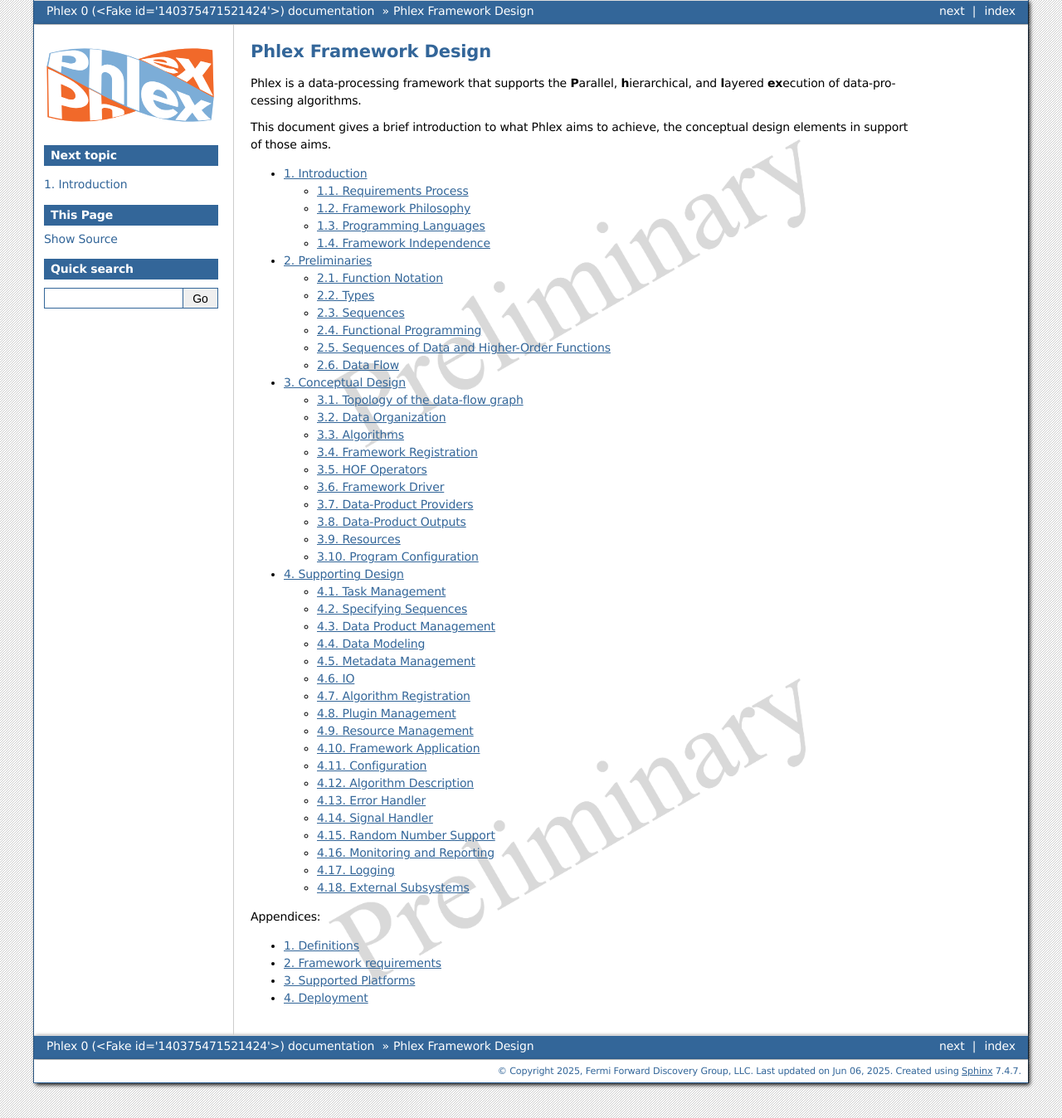
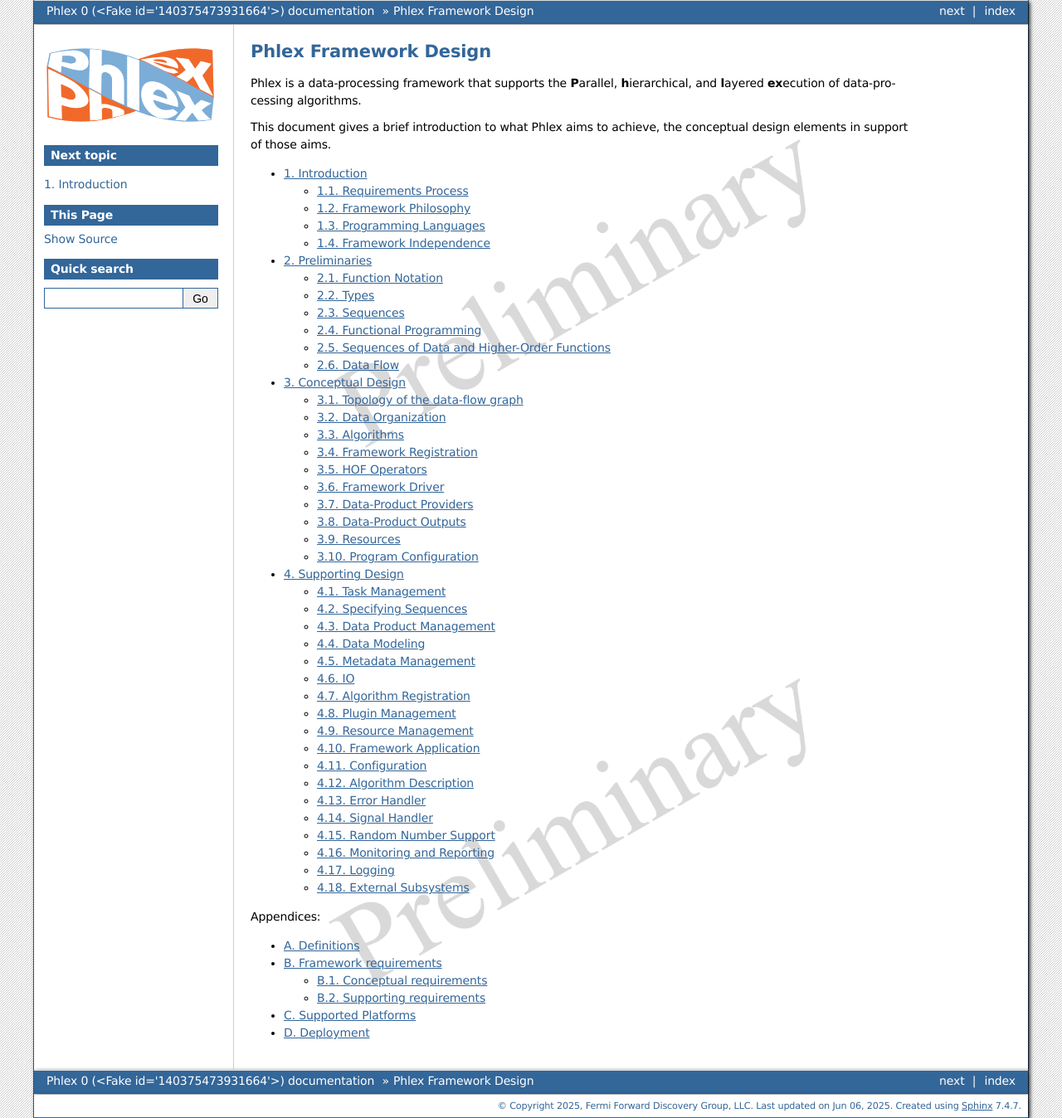
Before and after one commit to Framework-R-D/phlex-design, a Sphinx documentation site: the page built from doc/index.rst, in a window 1280 px wide. Shown: the whole page at 83% size. Built offline with Sphinx 7.4.7, drawn with Linux system fonts in a browser that asks for light colours; formulas are drawn with MathJax 3; part of the change alters nothing that is shown.

```diff
--- /dev/null
+++ b/doc/_extensions/appendix.py
@@ -0,0 +1,77 @@
+# Copy of https://github.com/heig-tin-info/handout/blob/master/extensions/appendix.py
+
+""" Rename section number with alphabetic letters for ``.. appendix``
+"""
+import string
+from docutils import nodes
+from sphinx.environment.collectors.toctree import TocTreeCollector
+from sphinx.directives.other import TocTree
+from sphinx import addnodes
+from typing import cast
+
+
+def alphabize(n):
+    """Convert a number to a alphabet number (such as Excel columns)."""
+    out = ""
+    while n > 0:
+        n, remainder = divmod(n - 1, len(string.ascii_uppercase))
+        out = string.ascii_uppercase[remainder] + out
+    return out
+
+
+def to_letter(secnum):
+    if not secnum or len(secnum) == 0:
+        return secnum
+
+    secnum = list(secnum)
+    return tuple([alphabize(secnum[0])] + secnum[1:])
+
+
+class AppendixDirective(TocTree):
+    def run(self):
+        ret = super().run()
+        ret[0][0]['appendix'] = True
+        return ret
+
+
+class Collector(TocTreeCollector):
+    def parse_tree(self, env):
+        def _walk_toc(node, titlenode, appendix=False):
+            for subnode in node.children:
+                if isinstance(subnode, (nodes.bullet_list, nodes.list_item, addnodes.only)):
+                    _walk_toc(subnode, titlenode, appendix)
+                elif isinstance(subnode, addnodes.compact_paragraph) and appendix:
+                    reference = cast(nodes.reference, subnode[0])
+                    reference['secnumber'] = to_letter(reference['secnumber'])
+                elif isinstance(subnode, addnodes.toctree):
+                    _walk_toctree(subnode)
+
+        def _walk_toctree(toctreenode: addnodes.toctree, appendix=False) -> None:
+            for (_, ref) in toctreenode['entries']:
+                if ref in env.tocs:
+                    _walk_toc(env.tocs[ref], env.titles.get(ref), appendix)
+
+                    if appendix:
+                        env.toc_secnumbers[ref] = {k: to_letter(v)
+                            for k, v in env.toc_secnumbers[ref].items()}
+
+        for docname in env.numbered_toctrees:
+            doctree = env.get_doctree(docname)
+            for toctreenode in doctree.traverse(addnodes.toctree):
+                appendix = toctreenode.get('appendix', False)
+                _walk_toctree(toctreenode, appendix)
+
+    def assign_section_numbers(self, env):
+        rewrite_needed = super().assign_section_numbers(env)
+        self.parse_tree(env)
+        return rewrite_needed
+
+def setup(app):
+    app.add_directive('appendix', AppendixDirective)
+    app.add_env_collector(Collector)
+
+    return {
+        'version': '0.1',
+        'parallel_read_safe': True,
+        'parallel_write_safe': True,
+    }
--- a/doc/conf.py
+++ b/doc/conf.py
@@ -26,6 +26,7 @@ release = f"0 ({git_commit})"
 
 extensions = ['sphinx.ext.graphviz',
               'sphinx.ext.autosectionlabel',
+              'appendix',
               'requirement']
 
 autosectionlabel_prefix_document = True
--- a/doc/index.rst
+++ b/doc/index.rst
@@ -27,12 +27,11 @@ This document gives a brief introduction to what Phlex aims to achieve, the conc
 .. raw:: latex
 
    \appendix
-   \setcounter{secnumdepth}{0}
 
-.. toctree::
-   :titlesonly:
+.. appendix::
    :caption: Appendices:
    :numbered:
+   :maxdepth: 2
 
    definitions
    requirements
```
